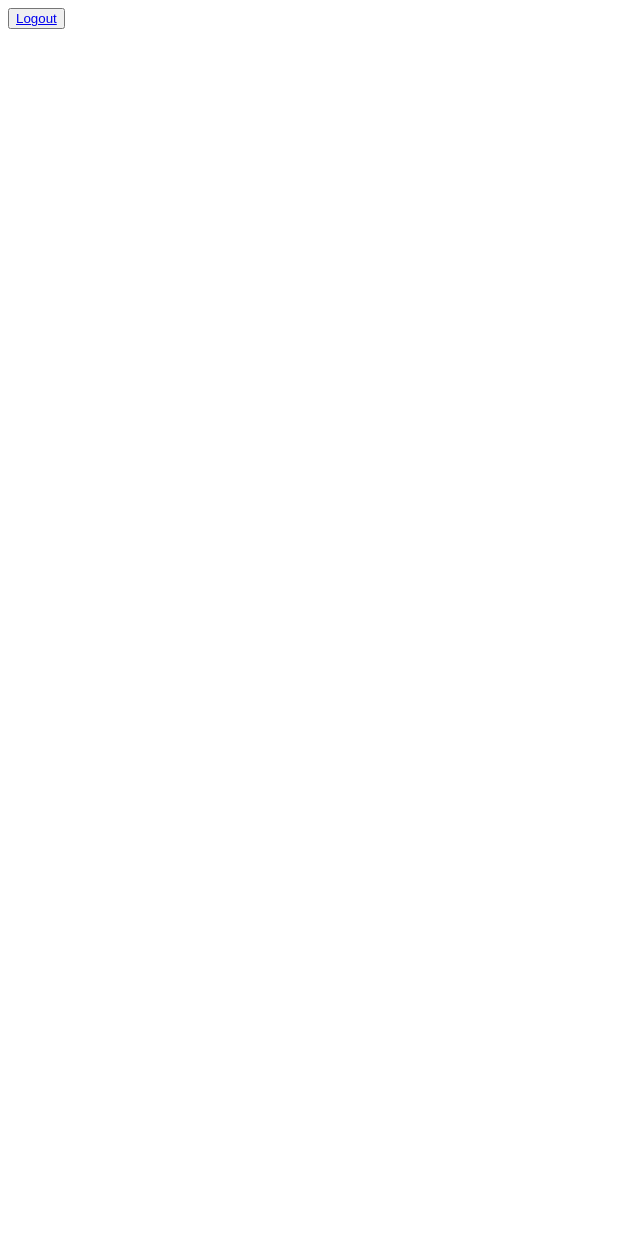
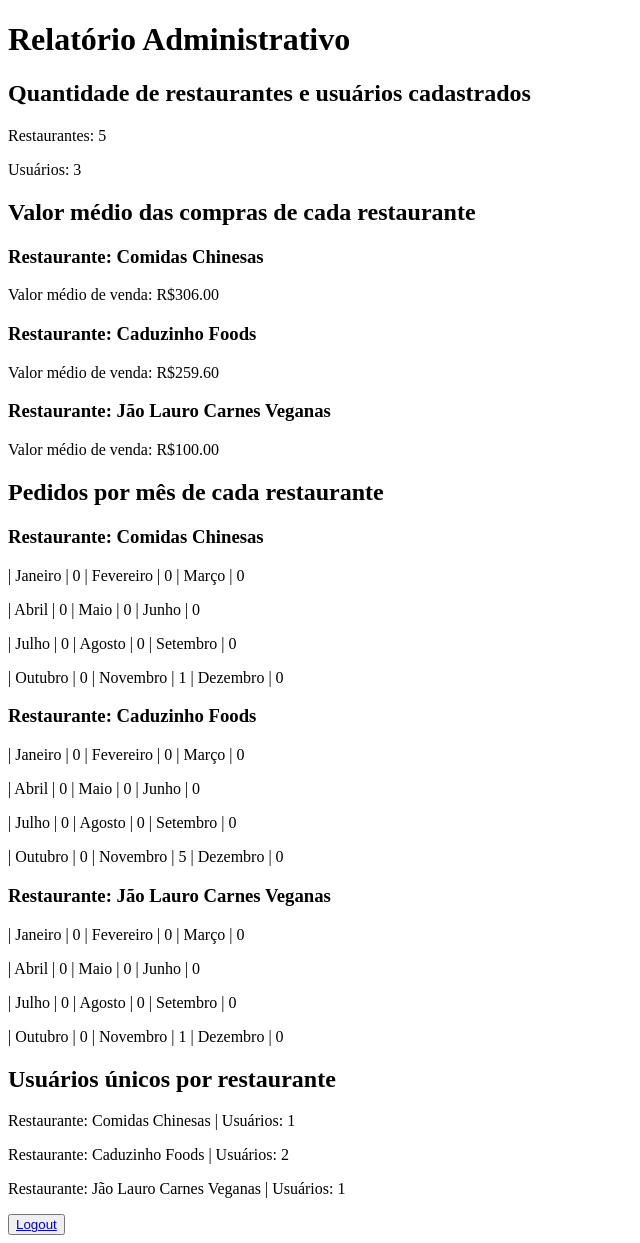
Before and after one commit to galaticghost/AndroidFood, a Flask app: page /relatorioAdmin in a window 1280 px wide. Before the commit the part shown is almost empty. Shown: the whole page, without its empty margins (0-640 px from the left). Before the commit the page ends 29 px from the top, so only its background shows below. Run offline with Flask 3, Linux system fonts and the light colour scheme; a user stored in the database is signed in.

Commit message:
Mais consultas(e relatorioAdmin quase pronto)

```diff
--- a/teste/androidfood/database/database.py
+++ b/teste/androidfood/database/database.py
@@ -247,29 +247,34 @@ class Database:
         return result.fetchone()
 
     def consulta_valor_medio_pedido(self): # Consulta a média do ganhos de cada restaurante
-        sql = f'SELECT AVG(valor) FROM venda GROUP BY pk_restaurante;'
+        sql = '''SELECT AVG(valor), r.restaurante FROM venda
+                INNER JOIN restaurante r  ON venda.pk_restaurante  = r.pk_restaurante
+                GROUP BY venda.pk_restaurante;'''
         result = self.conexao.execute(sql)
         return result.fetchall()
 
     def consulta_pedido_mes_restaurante(self): # Consulta a quantidade de pedidos de cada mês de todos os restaurantes
         sql = '''SELECT
-                COUNT(CASE WHEN strftime('%m', criacao) = '1' THEN 1 ELSE NULL END) AS 'janeiro',
-                COUNT(CASE WHEN strftime('%m', criacao) = '2' THEN 1 ELSE NULL END) AS 'fevereiro',
-                COUNT(CASE WHEN strftime('%m', criacao) = '3' THEN 1 ELSE NULL END) AS 'março',
-                COUNT(CASE WHEN strftime('%m', criacao) = '4' THEN 1 ELSE NULL END) AS 'abril',
-                COUNT(CASE WHEN strftime('%m', criacao) = '5' THEN 1 ELSE NULL END) AS 'maio',
-                COUNT(CASE WHEN strftime('%m', criacao) = '6' THEN 1 ELSE NULL END) AS 'junho',
-                COUNT(CASE WHEN strftime('%m', criacao) = '7' THEN 1 ELSE NULL END) AS 'julho',
-                COUNT(CASE WHEN strftime('%m', criacao) = '8' THEN 1 ELSE NULL END) AS 'agosto',
-                COUNT(CASE WHEN strftime('%m', criacao) = '9' THEN 1 ELSE NULL END) AS 'setembro',
-                COUNT(CASE WHEN strftime('%m', criacao) = '10' THEN 1 ELSE NULL END) AS 'outubro',
-                COUNT(CASE WHEN strftime('%m', criacao) = '11' THEN 1 ELSE NULL END) AS 'novembro',
-                COUNT(CASE WHEN strftime('%m', criacao) = '12' THEN 1 ELSE NULL END) AS 'dezembro'
-            FROM venda GROUP BY pk_restaurante ;'''
+                COUNT(CASE WHEN strftime('%m', v.criacao) = '1' THEN 1 ELSE NULL END) AS 'janeiro',
+                COUNT(CASE WHEN strftime('%m', v.criacao) = '2' THEN 1 ELSE NULL END) AS 'fevereiro',
+                COUNT(CASE WHEN strftime('%m', v.criacao) = '3' THEN 1 ELSE NULL END) AS 'março',
+                COUNT(CASE WHEN strftime('%m', v.criacao) = '4' THEN 1 ELSE NULL END) AS 'abril',
+                COUNT(CASE WHEN strftime('%m', v.criacao) = '5' THEN 1 ELSE NULL END) AS 'maio',
+                COUNT(CASE WHEN strftime('%m', v.criacao) = '6' THEN 1 ELSE NULL END) AS 'junho',
+                COUNT(CASE WHEN strftime('%m', v.criacao) = '7' THEN 1 ELSE NULL END) AS 'julho',
+                COUNT(CASE WHEN strftime('%m', v.criacao) = '8' THEN 1 ELSE NULL END) AS 'agosto',
+                COUNT(CASE WHEN strftime('%m', v.criacao) = '9' THEN 1 ELSE NULL END) AS 'setembro',
+                COUNT(CASE WHEN strftime('%m', v.criacao) = '10' THEN 1 ELSE NULL END) AS 'outubro',
+                COUNT(CASE WHEN strftime('%m', v.criacao) = '11' THEN 1 ELSE NULL END) AS 'novembro',
+                COUNT(CASE WHEN strftime('%m', v.criacao) = '12' THEN 1 ELSE NULL END) AS 'dezembro',
+            	r.restaurante
+                FROM venda v
+                INNER JOIN restaurante r ON r.pk_restaurante = v.pk_restaurante
+                GROUP BY v.pk_restaurante ;'''
         result = self.conexao.execute(sql)
         return result.fetchall()
 
-    def consulta_pedidos_unico(self):
+    def consulta_pedidos_unico(self): # Consulta usuarios unicos em cada restaurante
         sql = '''SELECT r.restaurante, COUNT(DISTINCT pk_usuario) as 'usuarios' FROM venda v
                 INNER JOIN restaurante r ON v.pk_restaurante = r.pk_restaurante
                 GROUP BY r.pk_restaurante ;'''
@@ -318,9 +323,13 @@ class Database:
         quantidade_res_usu = self.consulta_quantidade_usuario_restaurante()
         valor_medio = self.consulta_valor_medio_pedido()
         pedido_mes = self.consulta_pedido_mes_restaurante()
+        usuario_unico = self.consulta_pedidos_unico()
 
         consultas = {
-
+            "res_usu":quantidade_res_usu,
+            "valor_medio":valor_medio,
+            "pedido_mes":pedido_mes,
+            "usuario_unico":usuario_unico
         }
 
         return consultas
--- a/teste/androidfood/main.py
+++ b/teste/androidfood/main.py
@@ -118,9 +118,9 @@ def relatorio():
 
 @app.route("/relatorioAdmin", methods=['GET','POST']) # relatório do admin
 def relatorio_admin():
-    if session.get('login') == None or session['login'] == False:
+    '''if session.get('login') == None or session['login'] == False:
         session['login'] == False
-        return index()
+        return index()'''
 
     consultas = database.relatorio_administrativo()
 
--- a/teste/androidfood/templates/relatorioAdmin.jinja
+++ b/teste/androidfood/templates/relatorioAdmin.jinja
@@ -6,6 +6,49 @@
     <title>Relatório Administrativo</title>
 </head>
 <body>
+    <h1>Relatório Administrativo</h1>
+    {% if consultas["falha_consulta"] == true %}
+        <p>Falha nas consultas</p>
+    {% else %}
+        <section class="restaurante-usuario">
+            <h2>Quantidade de restaurantes e usuários cadastrados</h2>
+            <p>Restaurantes: {{ consultas["res_usu"][0] }}</p>
+            <p>Usuários: {{ consultas["res_usu"][1] }}</p>
+        </section>
+
+        <section class="valor-medio">
+            <h2>Valor médio das compras de cada restaurante</h2>
+            {% for restaurante in consultas["valor_medio"] %}
+                <div class="valor-medio-card">
+                    <h3>Restaurante: {{ restaurante[1] }}</h3>
+                    <p>Valor médio de venda: R${{ restaurante[0] | formatoDinheiro }}</p>
+                </div>
+            {% endfor %}
+        </section>
+
+        <section class="pedido-mes">
+            <h2>Pedidos por mês de cada restaurante</h2>
+            {% for restaurante in consultas["pedido_mes"] %}
+                <div class="pedido-mes-card">
+                    <h3>Restaurante: {{ restaurante[12] }}</h3>
+                    <p>| Janeiro | {{restaurante[0]}} | Fevereiro | {{restaurante[1]}} | Março | {{restaurante[2]}}</p>
+                    <p>| Abril | {{restaurante[3]}} | Maio | {{restaurante[4]}} | Junho | {{restaurante[5]}}</p>
+                    <p>| Julho | {{restaurante[6]}} | Agosto | {{restaurante[7]}} | Setembro | {{restaurante[8]}}</p>
+                    <p>| Outubro | {{restaurante[9]}} | Novembro | {{restaurante[10]}} | Dezembro | {{restaurante[11]}}</p>
+                </div>
+            {% endfor %}
+        </section>
+
+        <section class="usuario-unico">
+            <h2>Usuários únicos por restaurante</h2>
+            {% for restaurante in consultas["usuario_unico"] %}
+                <div class="usuario-unico-card">
+                    <p>Restaurante: {{ restaurante[0] }} | Usuários: {{ restaurante[1] }}</p>
+                </div>
+            {% endfor %}
+        </section>
+    {% endif %}
+
     <button><a href="{{ url_for('logout') }}">Logout</a></button>
 </body>
 </html>
```
